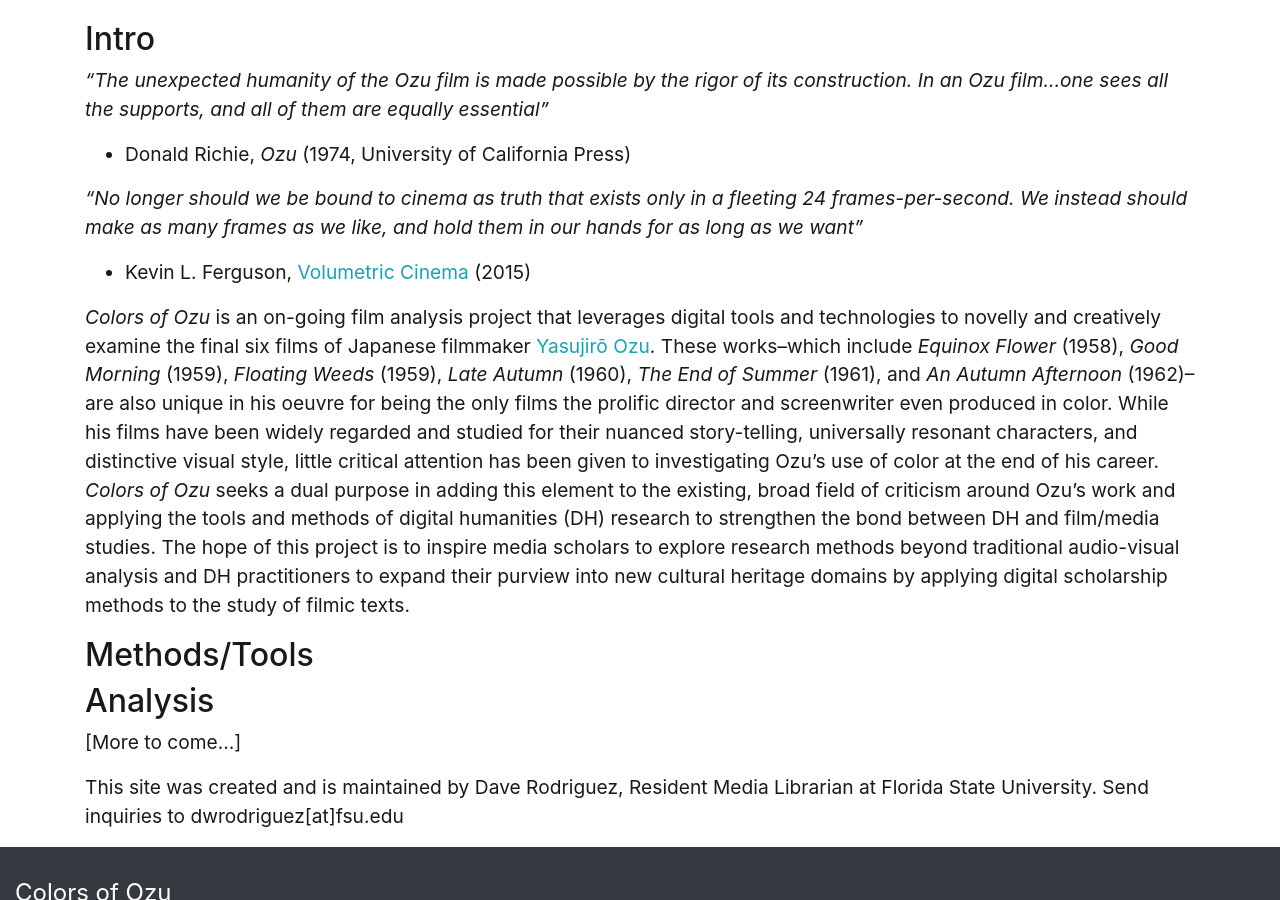
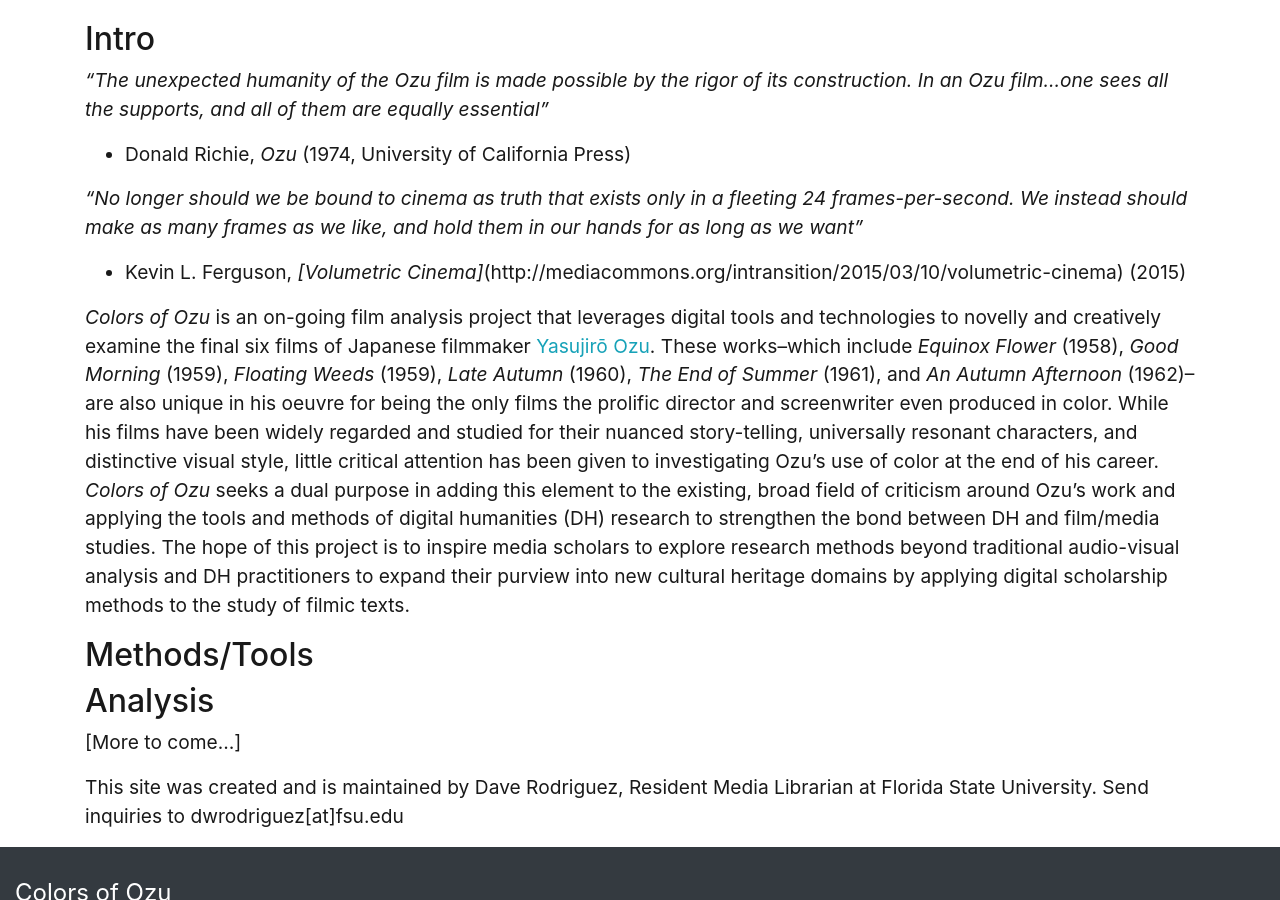
Before and after one commit to drodz11/colors-of-ozu, a Jekyll site: the page built from pages/about.md, in a window 1280 px wide and 900 px high, scrolled down 368 px. Built offline with Jekyll 4.4.1, drawn with Linux system fonts in a browser that asks for light colours.

Commit message:
Update about.md

```diff
--- a/pages/about.md
+++ b/pages/about.md
@@ -16,7 +16,7 @@ In an Ozu film...one sees all the supports, and all of them are equally essentia
 
 _"No longer should we be bound to cinema as truth that exists only in a fleeting 24 frames-per-second.
 We instead should make as many frames as we like, and hold them in our hands for as long as we want"_
-- Kevin L. Ferguson, [Volumetric Cinema](http://mediacommons.org/intransition/2015/03/10/volumetric-cinema) (2015)
+- Kevin L. Ferguson, _[Volumetric Cinema]_(http://mediacommons.org/intransition/2015/03/10/volumetric-cinema) (2015)
 
 _Colors of Ozu_ is an on-going film analysis project that leverages digital tools and technologies to novelly and creatively examine the final six films of Japanese filmmaker [Yasujirō Ozu](https://en.wikipedia.org/wiki/Yasujir%C5%8D_Ozu). These works--which include _Equinox Flower_ (1958), _Good Morning_ (1959), _Floating Weeds_ (1959), _Late Autumn_ (1960), _The End of Summer_ (1961), and _An Autumn Afternoon_ (1962)--are also unique in his oeuvre for being the only films the prolific director and screenwriter even produced in color. While his films have been widely regarded and studied for their nuanced story-telling, universally resonant characters, and distinctive visual style, little critical attention has been given to investigating Ozu's use of color at the end of his career. _Colors of Ozu_ seeks a dual purpose in adding this element to the existing, broad field of criticism around Ozu's work and applying the tools and methods of digital humanities (DH) research to strengthen the bond between DH and film/media studies. The hope of this project is to inspire media scholars to explore research methods beyond traditional audio-visual analysis and DH practitioners to expand their purview into new cultural heritage domains by applying digital scholarship methods to the study of filmic texts.
 
```
